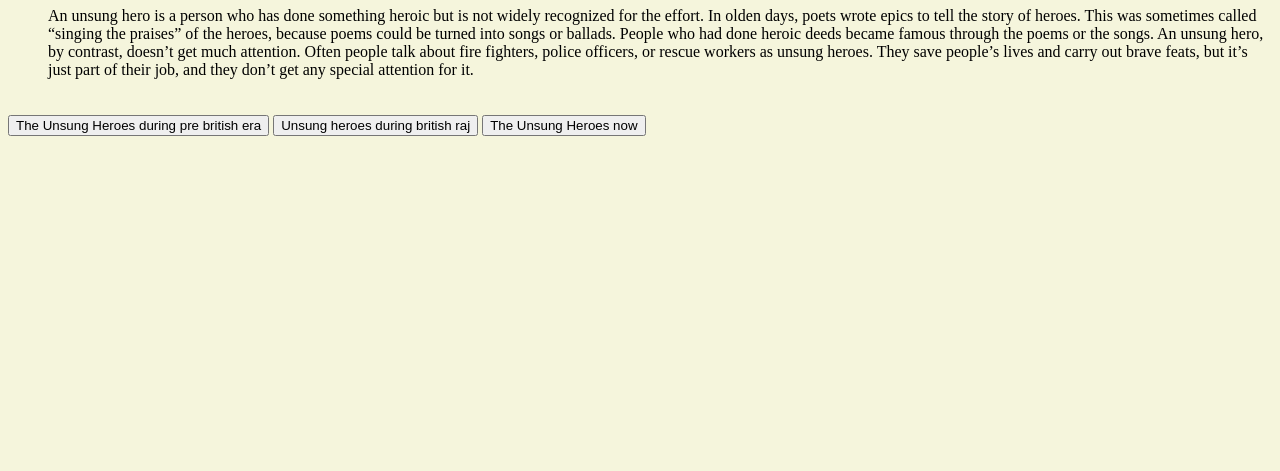
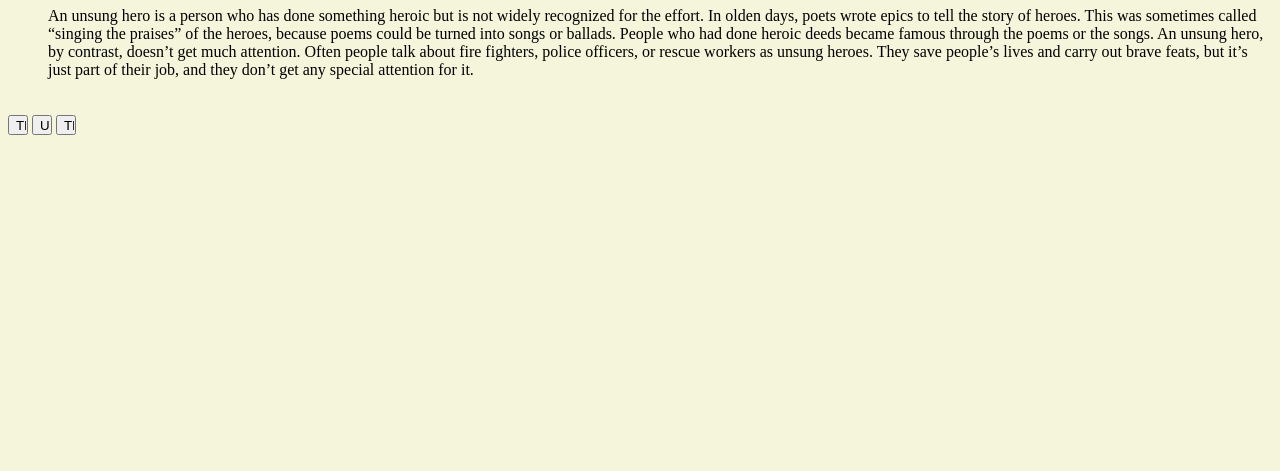
Before and after one commit to adityadevghosh/demo.github.io, a plain HTML site: page index.html in a window 1280 px wide. Shown: the part 329-800 px from the top of the page. Drawn offline with Linux system fonts and the light colour scheme.

Commit message:
Update index.html

```diff
--- a/index.html
+++ b/index.html
@@ -42,9 +42,9 @@
   </dd>
 
 
-  <a href="unsungheroes.html."> <input type="submit" value="The Unsung Heroes during pre british era" height="1000px" width="100px" align="center"></a>
-   <a href="unsungheroes.html."> <input type="submit" value="Unsung heroes during british raj" height="1000px" width="100px" align="center"></a>
-  <a href="unsungheroes.html."> <input type="submit" value="The Unsung Heroes now" height="1000px" width="100px" align="center"></a>
+  <a href="unsungheroes.html."> <input type="submit" value="The Unsung Heroes during pre british era" style="width: 20px; height: 20px; align="center"></a>
+   <a href="unsungheroes.html."> <input type="submit" value="Unsung heroes during british raj" style="width: 20px; height: 20px; align="center"></a>
+  <a href="unsungheroes.html."> <input type="submit" value="The Unsung Heroes now"  style="width: 20px; height: 20px;align="center"></a>
 
 
  </body>
```
